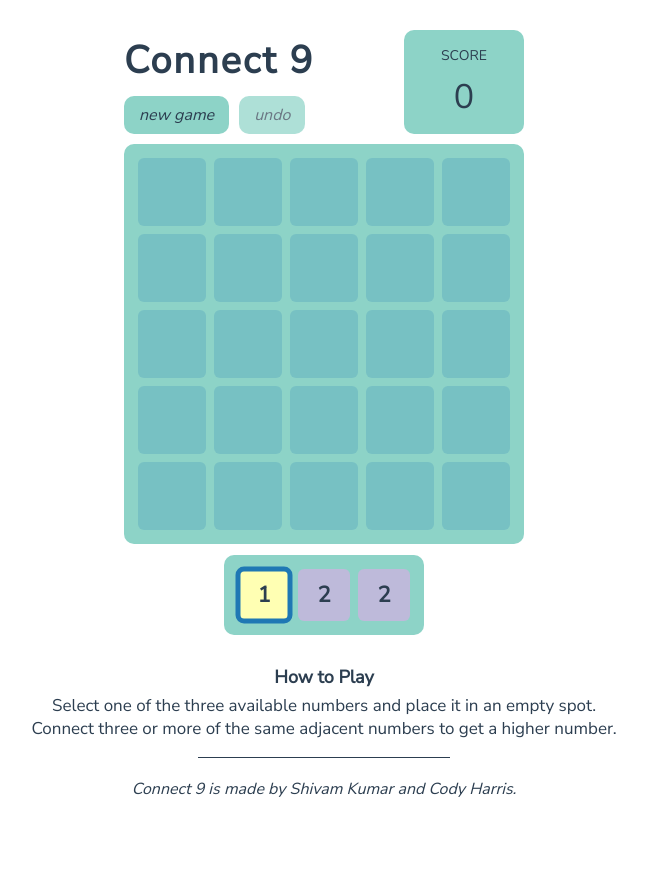
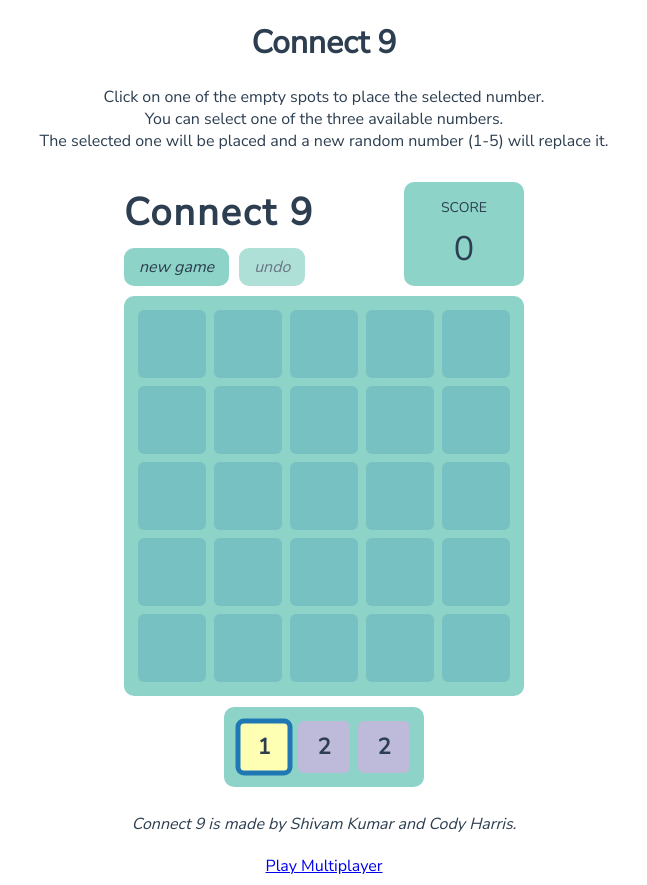
Before and after one commit to shivambaku/connectnine, a Vue app: page / in a window 1280 px wide. Shown: the whole page, without its empty margins (316-963 px from the left). Before the commit the page ends 820 px from the top, so only its background shows below. Built offline with nearby package versions, Linux system fonts and the light colour scheme.

Commit message:
Added routes

```diff
--- a/package.json
+++ b/package.json
@@ -9,7 +9,13 @@
   },
   "dependencies": {
     "core-js": "^3.6.5",
+<<<<<<< Updated upstream
     "vue": "^2.6.11"
+=======
+    "d3": "^5.16.0",
+    "vue": "^2.6.11",
+    "vue-router": "^3.4.3"
+>>>>>>> Stashed changes
   },
   "devDependencies": {
     "@vue/cli-plugin-babel": "^4.5.0",
--- a/src/App.vue
+++ b/src/App.vue
@@ -1,27 +1,14 @@
 <template>
-  <div id="app">
-    <Game/>
-    <div class='rules'>
-      <h4>How to Play</h4>
-      <p>
-        Select one of the three available numbers and place it in an empty spot.
-        <br/>
-        Connect three or more of the same adjacent numbers to get a higher number.
-      </p>
+      <div id="app">
+        <router-view/>
+        <router-link to="/"> Play </router-link>
+        <router-link to="Multiplayer"> Multiplayer </router-link>
+
     </div>
-    <hr/>
-    <div class='footer'>
-      Connect 9 is made by Shivam Kumar and Cody Harris.
-    </div>
-  </div>
 </template>
 
 <script>
-import Game from './components/Game.vue';
-
 export default {
-  components: {
-    Game,
-  },
-};
+    name: 'app'
+}
 </script>
--- a/src/main.js
+++ b/src/main.js
@@ -1,9 +1,11 @@
 import Vue from 'vue';
 import App from './App.vue';
+import router from './router'
 import './design/design.css';
 
 Vue.config.productionTip = false;
 
 new Vue({
+  router,
   render: (h) => h(App),
 }).$mount('#app');
--- /dev/null
+++ b/src/router/index.js
@@ -0,0 +1,21 @@
+import Vue from 'vue'
+import Router from 'vue-router'
+import Play from '../views/Play'
+import Multiplayer from '../views/Multiplayer'
+
+Vue.use(Router)
+
+export default new Router({
+    routes:[
+        {
+            path: '/',
+            name: 'Play',
+            component: Play
+        },
+        {
+            path: '/multiplayer',
+            name: 'Multiplayer',
+            component: Multiplayer
+        }
+    ]
+})
--- /dev/null
+++ b/src/views/Multiplayer.vue
@@ -0,0 +1,5 @@
+<template>
+    <div>
+        <h1> Multiplayer Page </h1>
+    </div>
+</template>
--- /dev/null
+++ b/src/views/Play.vue
@@ -0,0 +1,28 @@
+<template>
+  <div id="app">
+    <div class='header'>
+      <h1>Connect 9</h1>
+      <p>
+        Click on one of the empty spots to place the selected number.
+        <br/>
+        You can select one of the three available numbers.
+        <br/>
+        The selected one will be placed and a new random number (1-5) will replace it.
+      </p>
+    </div>
+    <Game/>
+    <div class='footer'>
+      Connect 9 is made by Shivam Kumar and Cody Harris.
+    </div>
+  </div>
+</template>
+
+<script>
+import Game from '../components/Game.vue';
+
+export default {
+  components: {
+    Game,
+  },
+};
+</script>
```
Also changed, not shown: 1 other file (tests, documents, lock files or other folders).
